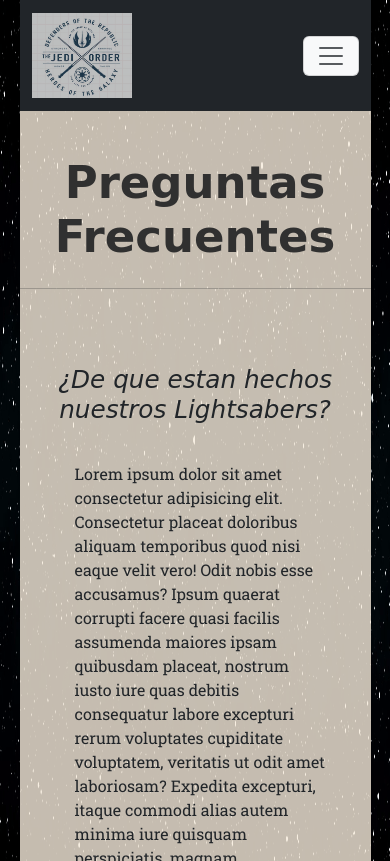
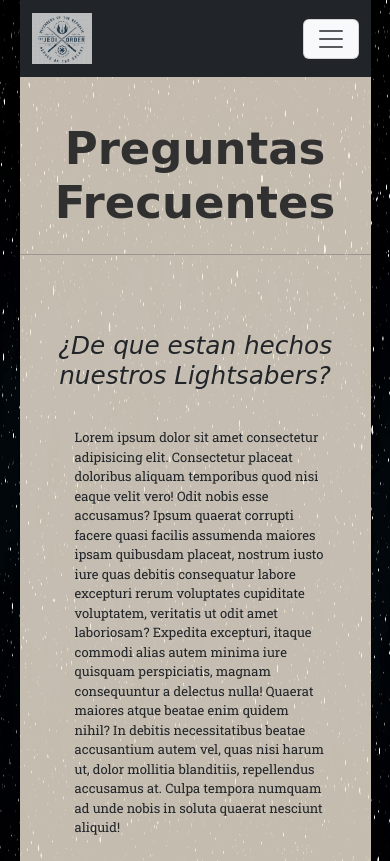
Before and after one commit to Matias2288/Pre-entrega-2, a plain HTML site: page pages/Preguntas.html in a window 390 px wide. Shown: the top 861 px of the page. Drawn offline with nearby package versions, Linux system fonts and the light colour scheme; a web font is replaced by a local one.

Commit message:
actualice los textos

```diff
--- a/css/estilo.css
+++ b/css/estilo.css
@@ -335,10 +335,12 @@
     padding: 10px;
     text-align: justify;
     text-justify: auto;
+    font-size: large;
 }
 .parrafo2{
   padding: 20px;
   margin-left: 10px;
+  font-size: large;
 }
   .carousel {
     grid-area: carousel;
@@ -525,7 +527,14 @@
     }
     .parrafo1{
       width: 100%;
+      font-size: medium;
     }
+    .parrafo2{
+      font-size: medium;
+    }
+    .logo{
+      width: 70px;
+  }
 }
 @media screen and (max-width:576px){
   .container1 {
@@ -651,4 +660,10 @@
 .anuncio3{
   padding: 0px;
 }
+.logo{
+  width: 60px;
 }
+.parrafo2{
+  font-size: small;
+}
+}
```
